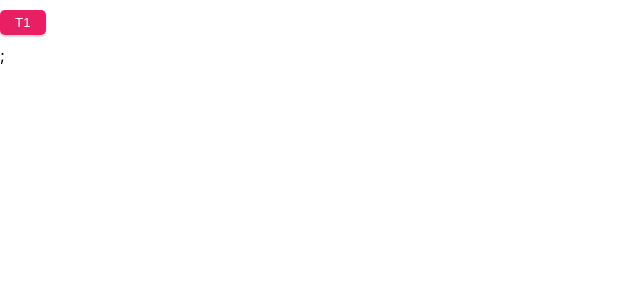
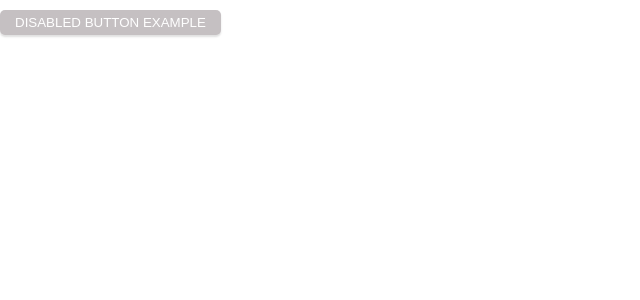
Before and after one commit to alexnoutashGTA/ReactBusiness, a React (Create React App) app: page / in a window 1280 px wide. Shown: the top 300 px of the page, without its empty margins (0-640 px from the left). Built offline with nearby package versions, Linux system fonts and the light colour scheme.

Commit message:
rule parser added

```diff
--- a/src/App.tsx
+++ b/src/App.tsx
@@ -2,25 +2,38 @@
 
 import React from 'react';
 import UiButtonHook from "./UIComponents/ui_button_hook";
-import BusinessRuleType from "./BusinessRules/BusinessRuleType";
+import BusinessRuleType, {businessRule} from "./BusinessRules/BusinessRuleType";
 const theme = {
   blue: {
     default: "#3f51b5",
     hover: "#283593",
+    disabled:"#ada6a9"
   },
   pink: {
     default: "#e91e63",
     hover: "#ad1457",
+    disabled:"#ada6a9"
   },
 };
 
 
-const bizRule =[{logicalOperator:"And", filedNames:["firstName", "lastName"]}];
+const bizRule:businessRule ={logicalOperator:"&",
+  filedNames:[["firstNameEdited",true], ["firstNameValidated",false]]};
+// The button below will be enabled if the firstname is edited and validated
+// The button below will be enabled if the firstname is edited and validated
+// The button below will be enabled if the firstname is edited and validated
+// The button below will be enabled if the firstname is edited and validated
+// The button below will be enabled if the firstname is edited and validated
+// The button below will be enabled if the firstname is edited and validated
+// The button below will be enabled if the firstname is edited and validated
+// The button below will be enabled if the firstname is edited and validated
+// The button below will be enabled if the firstname is edited and validated
+// The button below will be enabled if the firstname is edited and validated
 const App =  () => {
   return <div>
     <div>
-      <UiButtonHook accProps={{name: "n1"}} uiProps={{text: "t1", theme:theme}} businessRules={bizRule}></UiButtonHook>
-    </div>;
+      <UiButtonHook accProps={{name: "b1"}} uiProps={{text: "disabled button example", theme:theme}} businessRules={[bizRule]}></UiButtonHook>
+    </div>
   </div>
 };
 
--- /dev/null
+++ b/src/BusinessRules/BusinessRuleEngine.tsx
@@ -0,0 +1,21 @@
+import {businessRule, fieldNameType} from "./BusinessRuleType";
+function oredRules(bizFields:fieldNameType) {
+    return bizFields.findIndex(filed=>filed[1]===true) >=0;
+
+}
+
+function andedRule(bizFields:fieldNameType) {
+    console.log("indec"+bizFields.findIndex(filed=>filed[1]===false))
+    console.log( bizFields.findIndex(filed=>filed[1]===false) ==-1);
+    return bizFields.findIndex(filed=>filed[1]===false) ==-1;
+
+}
+
+export function businessRuleParser(bizRules:businessRule[]){
+    let rulePredicate: boolean[] = [];
+    bizRules.map(bizRule=>{
+        const evaluation = bizRule.logicalOperator==="&"? andedRule(bizRule.filedNames): oredRules(bizRule.filedNames)
+        rulePredicate.push(evaluation);
+    });
+    return rulePredicate.indexOf(false) <-1
+}
--- a/src/UIComponents/ui_button_hook.tsx
+++ b/src/UIComponents/ui_button_hook.tsx
@@ -2,14 +2,21 @@ import React, {useEffect} from "react";
 import PropTypes from "prop-types";
 import BusinessRuleType from "../BusinessRules/BusinessRuleType";
 import styled from "styled-components";
+import {businessRuleParser} from "../BusinessRules/BusinessRuleEngine";
 
-
+// UI Components access all accessibility parameters as props
+// This approach leads developers to provide accessibility parameter
+// One parameter is included in this type as an example
 type ButtonAccessibilityProps ={
     accProps: {
         name: string
     }
 }
 
+// UI Components access all content parameters as props
+// This approach leads developers to provide content parameter as parameter, perhaps retrived
+// from a CMS (contentful etc.)
+// One parameter and a theme is included in this type as an example
 type ButtonUiProps = {
     uiProps: {
         text: string,
@@ -17,11 +24,13 @@ type ButtonUiProps = {
     }
 }
 
+// Overall props include business rules needed for forms as well
 type ButtonProps = ButtonAccessibilityProps & ButtonUiProps & BusinessRuleType;
 
 // @ts-ignore
 function UiButtonHook({accProps, uiProps, businessRules}:ButtonProps) {
 
+    const enabled = businessRuleParser(businessRules);
 
     useEffect(() => {
 
@@ -48,10 +57,11 @@ function UiButtonHook({accProps, uiProps, businessRules}:ButtonProps) {
   &:disabled {
     cursor: default;
     opacity: 0.7;
-  }
-`;
+    background-color: ${theme.disabled};
+  }`;
     return (
-        <Button name={accProps.name}>{uiProps.text}</Button>
+       enabled? <Button  name={accProps.name}>{uiProps.text}</Button>:
+           <Button disabled name={accProps.name}>{uiProps.text}</Button>
     )
 }
 
```
Also changed, not shown: src/BusinessRules/BusinessRuleType.tsx (+5 -3 lines).
